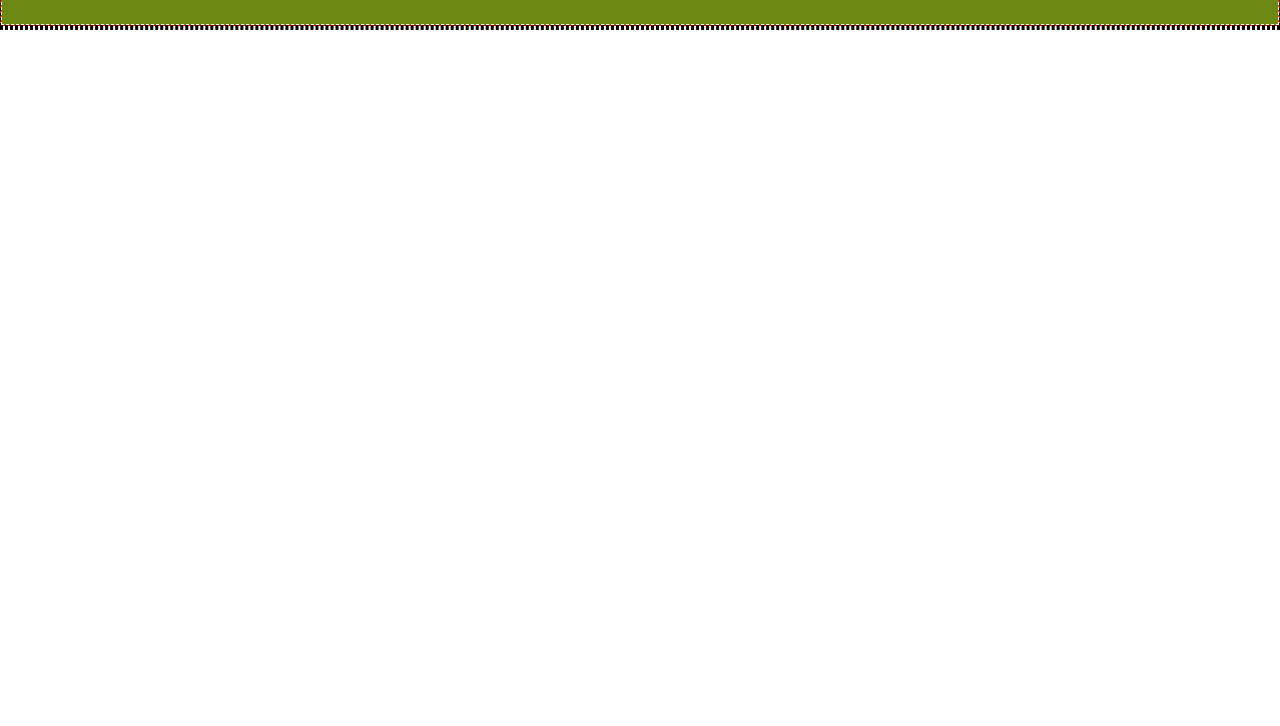
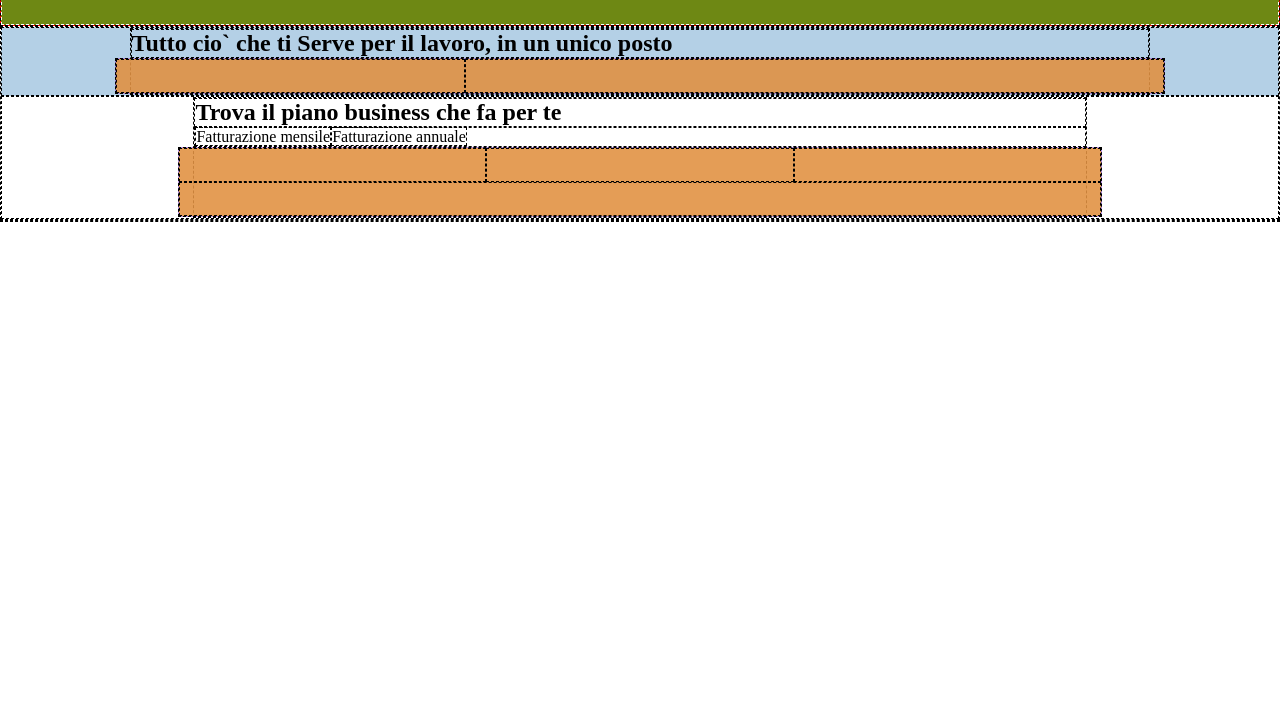
Before and after one commit to mattiacoli/htmlcss-dropbox, a plain HTML site: page index.html in a window 1280 px wide. Shown: the part 74-800 px from the top of the page. Drawn offline with Linux system fonts and the light colour scheme.

Commit message:
add jumbotron layout

```diff
--- a/assets/css/style.css
+++ b/assets/css/style.css
@@ -17,6 +17,11 @@
 .container-s{
   width: 70%;
   margin: auto;
+}
+
+:root{
+  --drop-primary:#0061fe;
+  --drop-primary-soft:#b4d0e6;
 }
 
 /* #endregion Commons */
@@ -74,3 +79,11 @@
 
   }
 }
+/* #endregion Header */
+
+/* #region main */
+
+#jumbotron
+{
+  background-color:var(--drop-primary-soft) ;
+}
--- a/index.html
+++ b/index.html
@@ -29,7 +29,7 @@
           <li><a href="">ITEM</a></li>
           <li><a href="">ITEM</a></li>
           <li><a href="">ITEM</a></li>
-          <li><a href="">Botton</a></li>
+          <li><a href="">BUTTON</a></li>
          </ul>
       </div>
 
@@ -37,7 +37,35 @@
 
   </header>
 
-  <main></main>
+  <main>
+
+    <section id="jumbotron">
+      <div class="container-w">
+        <h1>Tutto cio` che ti Serve per il lavoro, in un unico posto</h1>
+        <div class="row">
+          <div class="col-4"></div>
+          <div class="col-8"></div>
+        </div>
+      </div>
+    </section>
+
+    <section id="plans">
+      <div class="container-s">
+        <h2>Trova il piano business che fa per te</h2>
+        <div class="billing-cycle">
+          <span class="monthly">Fatturazione mensile</span><span class="annual">Fatturazione annuale</span>
+        </div>
+        <div class="row">
+          <div class="col-4"></div>
+          <div class="col-4"></div>
+          <div class="col-4"></div>
+          <div class="col-12"></div>
+        </div>
+      </div>
+    </section>
+
+
+  </main>
 
   <footer></footer>
 
```
